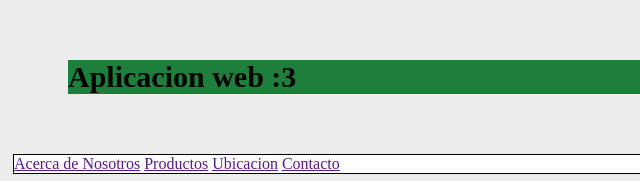
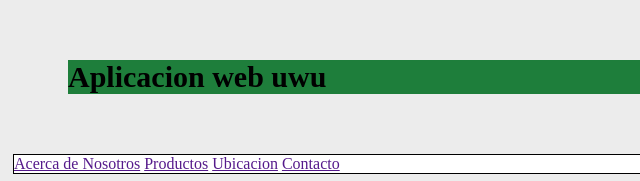
Before and after one commit to fasoto13/Aplicacion1Html, a plain HTML site: page index.html in a window 1280 px wide. Shown: the top 181 px of the page, 0-640 px from the left. Drawn offline with Linux system fonts and the light colour scheme.

Commit message:
HtmlFinal

```diff
--- a/index.html
+++ b/index.html
@@ -12,7 +12,7 @@
 
     <header>
 
-        <h1> Aplicacion web :3</h1>
+        <h1> Aplicacion web uwu</h1>
 
     </header>
 
```
